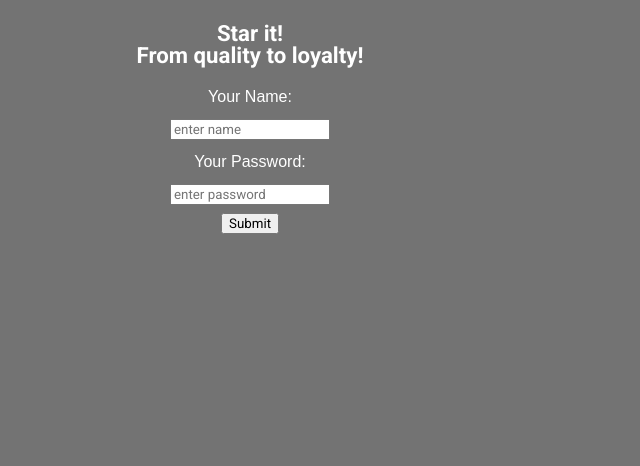
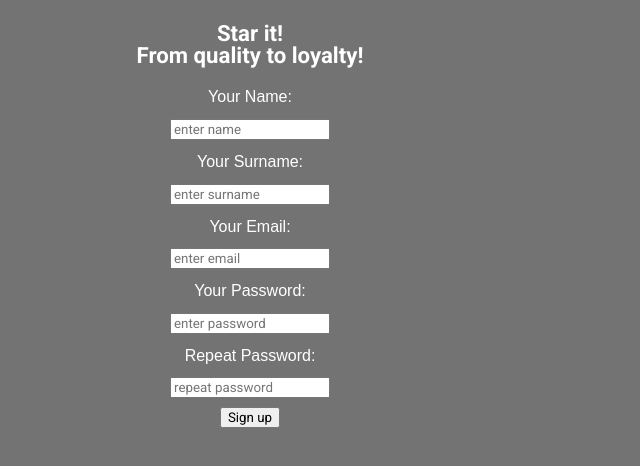
Before and after one commit to rdadr/starit, a React (Create React App) app: page / in a window 1280 px wide. Shown: the top 466 px of the page, without its empty margins (0-640 px from the left). Built offline with nearby package versions, Linux system fonts and the light colour scheme.

Commit message:
dir: Signup, Signin

```diff
--- a/src/App.js
+++ b/src/App.js
@@ -1,11 +1,11 @@
 import React from 'react';
 import './App.scss';
-import FormName from "./components/FormName/FormName";
+import FormSignup from "./components/FormSignup/FormSignup";
 
 function App() {
   return (
     <>
-    <FormName />
+    <FormSignup />
     </>
 
   );
--- /dev/null
+++ b/src/components/FormSignup/FormSignup.js
@@ -0,0 +1,32 @@
+import '../FormMobail.scss';
+import React, { Component } from "react";
+
+const FormSignup = () =>{
+    return (
+      <section className="mobail">
+          <div className="container">
+				    <h3>Star it!<br></br>From quality to loyalty!</h3>
+          <form>
+            <label for="name" id="naim">Your Name:</label>
+              <input type="text" placeholder="enter name"/>
+            <label for="surname" id="surname">Your Surname:</label>
+              <input type="text" placeholder="enter surname"/>
+                <br></br>
+                <label for="email" id="email">Your Email:</label>
+              <input type="email" placeholder="enter email"></input>
+                 <br></br>
+            <label for="psw" id="psw">Your Password:</label>
+              <input type="password" placeholder="enter password"/>
+                <br></br>
+                <label for="psw-repeat" id="psw">Repeat Password:</label>
+              <input type="password" placeholder="repeat password"/>
+                <br></br>
+            <button type="submit">Sign up</button>
+
+          </form>
+				</div>
+      </section>
+    );
+}
+
+export default FormSignup;
--- a/src/components/FormName/FormName.js
+++ b/src/components/FormSingin/FormSingin.js
@@ -1,19 +1,19 @@
 import '../FormMobail.scss';
 import React, { Component } from "react";
 
-const FormName = () =>{
+const FormSignin = () =>{
     return (
       <section className="mobail">
           <div className="container">
 				    <h3>Star it!<br></br>From quality to loyalty!</h3>
           <form>
-            <label for="name" id="naim">Your Name:</label>
-              <input type="text" placeholder="enter name"/>
-                    <br></br>
+                <label for="email" id="email">Your Email:</label>
+              <input type="email" placeholder="enter email"></input>
+                 <br></br>
             <label for="psw" id="psw">Your Password:</label>
               <input type="password" placeholder="enter password"/>
-                    <br></br>
-            <button type="submit">Submit</button>
+                <br></br>
+            <button type="submit">Sign in</button>
 
           </form>
 				</div>
@@ -21,4 +21,4 @@ const FormName = () =>{
     );
 }
 
-export default FormName;
+export default FormSignin;
```
Also changed, not shown: src/components/FormSignup/FormSignup.scss (added), src/components/FormSingin/FormSingin.scss (added), 1 other file (tests, documents, lock files or other folders).
